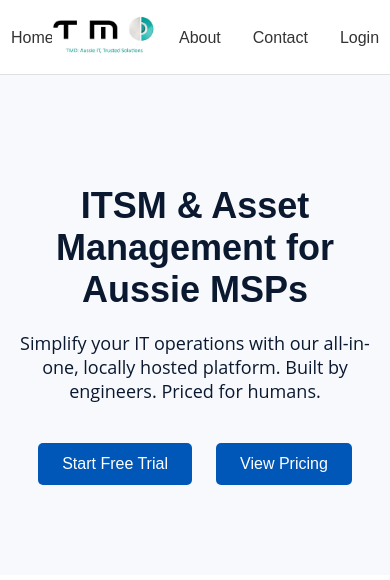
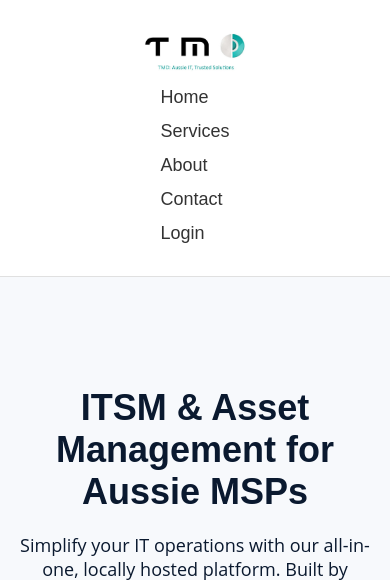
Before and after one commit to Lydia910/Tmd, a PHP site: page / in a window 390 px wide. Shown: the top 580 px of the page. Run offline with PHP 8.4, Linux system fonts and the light colour scheme.

Commit message:
更新 style.css 手機版 navbar 修正

```diff
--- a/style.css
+++ b/style.css
@@ -179,6 +179,28 @@
   font-weight: 500;
 }
 
+@media (max-width: 768px) {
+  .navbar {
+    flex-direction: column;
+    align-items: center;
+    padding: 16px;
+  }
+
+  .logo {
+    position: static;
+    margin-bottom: 10px;
+  }
+
+  .nav-center ul {
+    flex-direction: column;
+    gap: 12px;
+  }
+
+  .nav-center a {
+    font-size: 18px;
+  }
+}
+
 
 /* Footer */
 footer {
```
